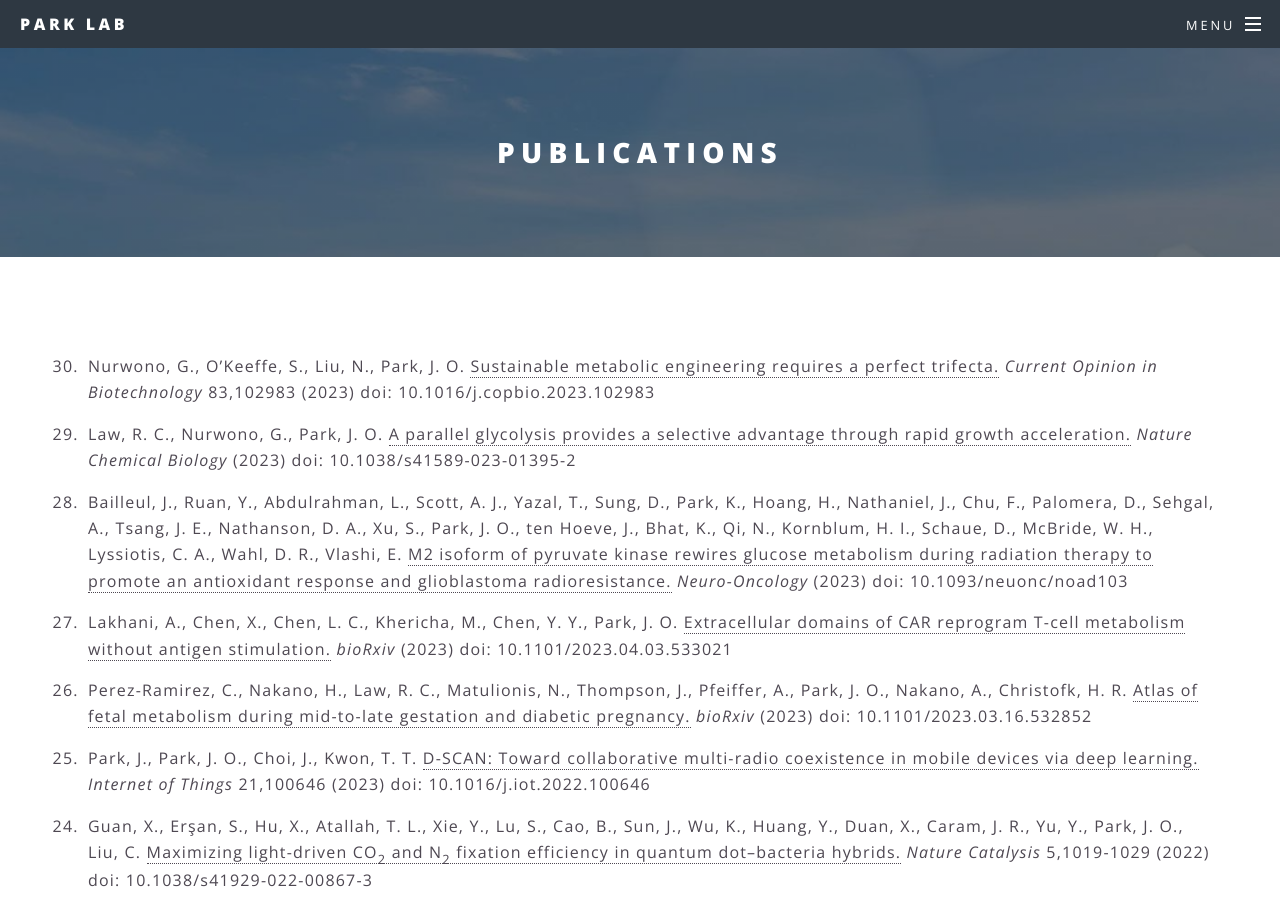
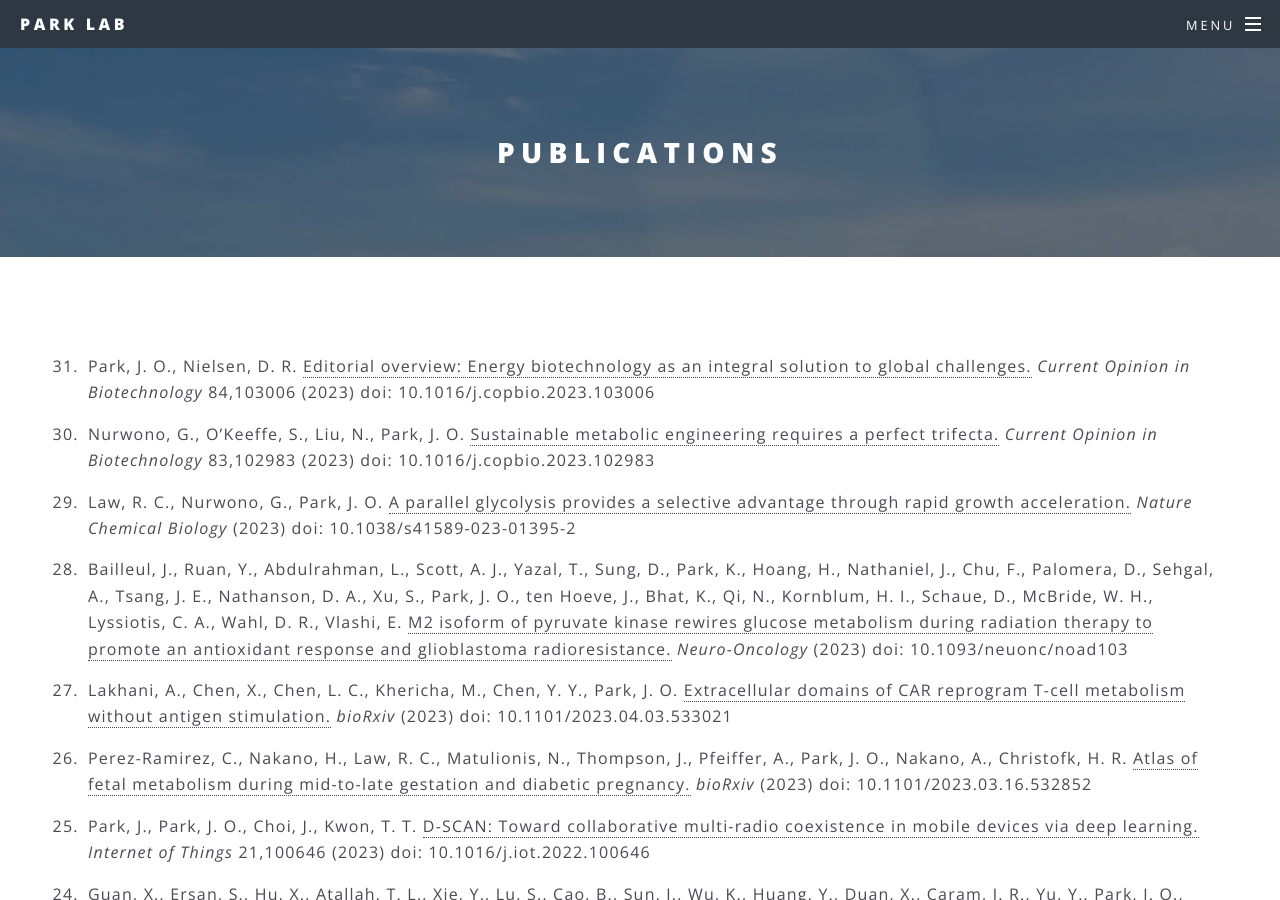
Before and after one commit to jopark/jopark.github.io, a Jekyll site: the page built from publications.html, in a window 1280 px wide and 900 px high. Built offline with Jekyll 4.4.1, drawn with Linux system fonts in a browser that asks for light colours.

Commit message:
Update publications.html

```diff
--- a/publications.html
+++ b/publications.html
@@ -4,6 +4,7 @@ title: Publications
 ---
 
 <ol reversed class="ul2">
+<li>Park, J. O., Nielsen, D. R.  <a href="https://authors.elsevier.com/a/1hs6I3PtAV5BrF">Editorial overview: Energy biotechnology as an integral solution to global challenges.</a> <i>Current Opinion in Biotechnology</i> 84,103006 (2023) doi: 10.1016/j.copbio.2023.103006</li>
 <li>Nurwono, G., O’Keeffe, S., Liu, N., Park, J. O.  <a href="https://www.sciencedirect.com/science/article/pii/S0958166923000939">Sustainable metabolic engineering requires a perfect trifecta.</a> <i>Current Opinion in Biotechnology</i> 83,102983 (2023) doi: 10.1016/j.copbio.2023.102983</li>
 <li>Law, R. C., Nurwono, G., Park, J. O.  <a href="https://doi.org/10.1038/s41589-023-01395-2">A parallel glycolysis provides a selective advantage through rapid growth acceleration.</a> <i>Nature Chemical Biology</i> (2023) doi: 10.1038/s41589-023-01395-2</li>
 <li>Bailleul, J., Ruan, Y., Abdulrahman, L., Scott, A. J., Yazal, T., Sung, D., Park, K., Hoang, H., Nathaniel, J., Chu, F., Palomera, D., Sehgal, A., Tsang, J. E., Nathanson, D. A., Xu, S., Park, J. O., ten Hoeve, J., Bhat, K., Qi, N., Kornblum, H. I., Schaue, D., McBride, W. H., Lyssiotis, C. A., Wahl, D. R., Vlashi, E.  <a href="https://doi.org/10.1093/neuonc/noad103">M2 isoform of pyruvate kinase rewires glucose metabolism during radiation therapy to promote an antioxidant response and glioblastoma radioresistance.</a> <i>Neuro-Oncology</i> (2023) doi: 10.1093/neuonc/noad103</li>
```
